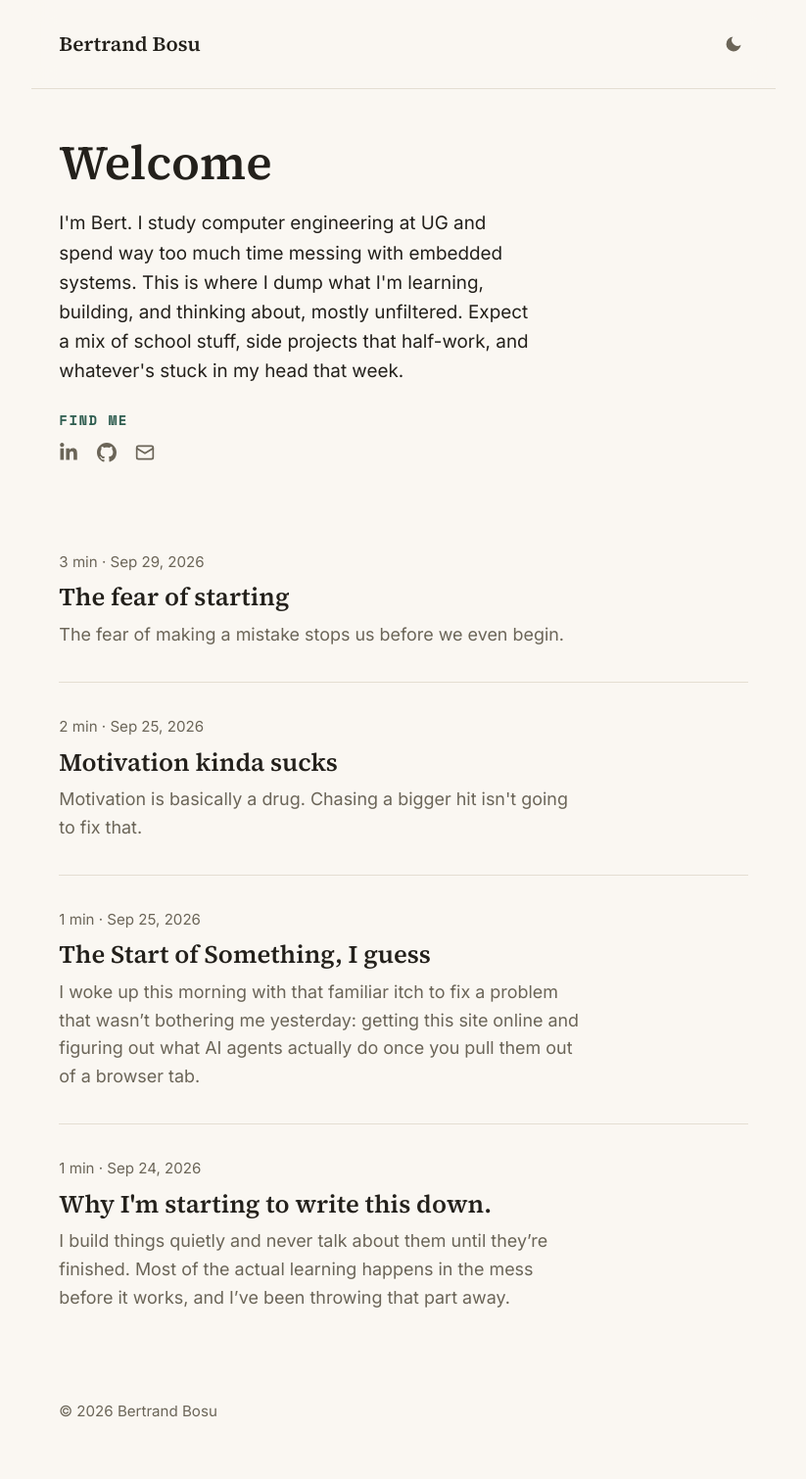
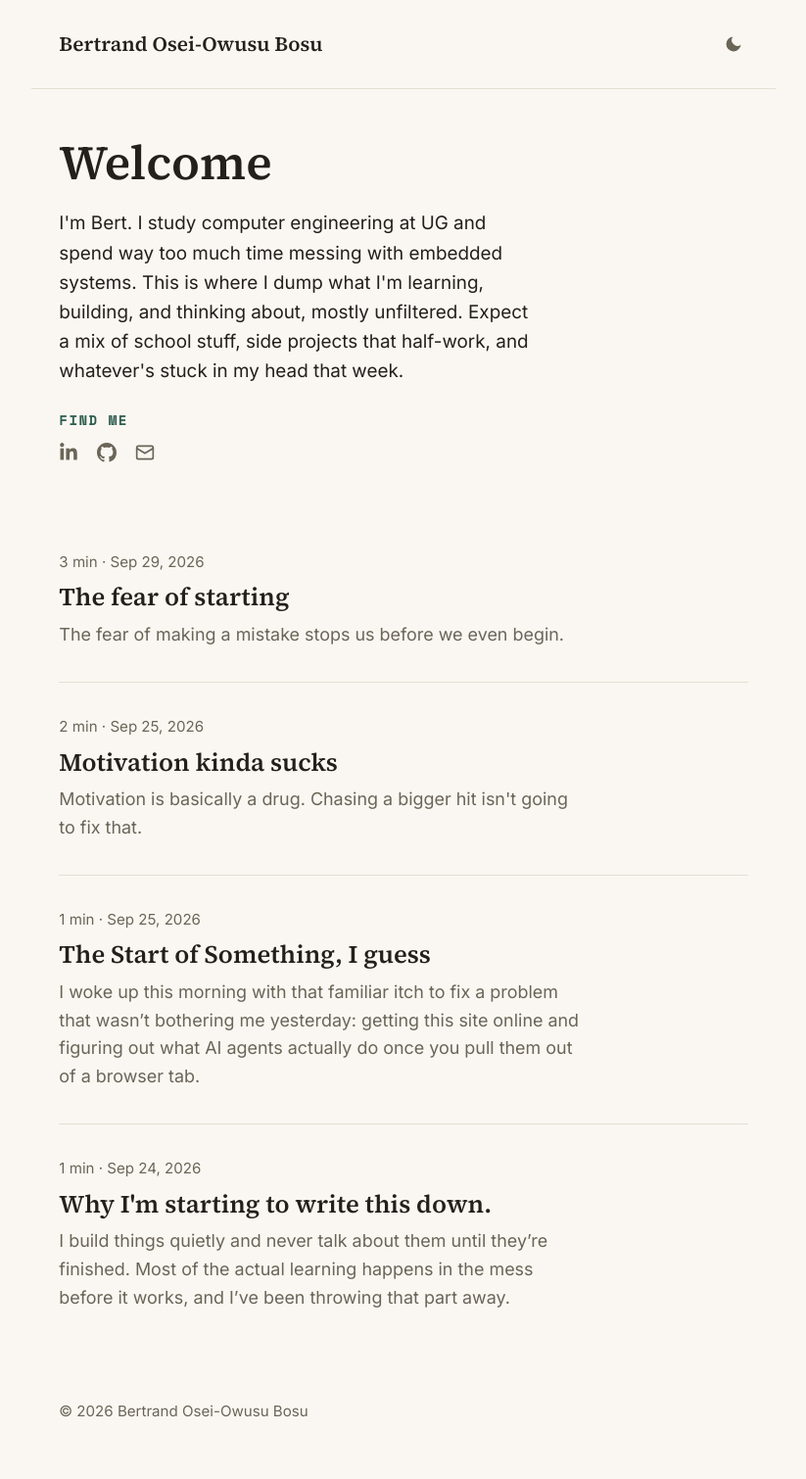
Before and after one commit to Bertqrt/bertrandbosu-blog1, a Jekyll site: the page built from index.md, in a window 1280 px wide. Shown: the whole page at 98% size, without its empty margins (228-1051 px from the left). Built offline with Jekyll 4.4.1, drawn with Linux system fonts in a browser that asks for light colours; comment, search, counter and statistics services are not loaded.

Commit message:
Use full name in the header, site title and footer
Matches the portfolio, which now shows Bertrand Osei-Owusu Bosu.

Co-Authored-By: Claude Opus 5.5 <noreply@anthropic.com>
Claude-Session: https://claude.ai/code/session_01KrmNazYBN1qPtQfGt1Aec4

```diff
--- a/_config.yml
+++ b/_config.yml
@@ -1,4 +1,4 @@
-title: Bertrand Bosu
+title: Bertrand Osei-Owusu Bosu
 description: Notes on building, learning, and figuring things out.
 url: "https://bertqrt.github.io"
 baseurl: "/bertrandbosu-blog1"
--- a/_layouts/default.html
+++ b/_layouts/default.html
@@ -34,7 +34,7 @@
 <body>
   <div class="page">
     <header class="site-header">
-      <a href="{{ '/' | relative_url }}" class="home-link">Bertrand Bosu</a>
+      <a href="{{ '/' | relative_url }}" class="home-link">Bertrand Osei-Owusu Bosu</a>
 
       <button id="theme-toggle" class="theme-toggle" aria-label="Toggle light and dark mode">
         <svg class="icon-sun" viewBox="0 0 24 24" fill="none" stroke="currentColor" stroke-width="2" stroke-linecap="round" stroke-linejoin="round">
@@ -58,7 +58,7 @@
     </main>
 
     <footer class="footer">
-      <p>&copy; {{ site.time | date: '%Y' }} Bertrand Bosu</p>
+      <p>&copy; {{ site.time | date: '%Y' }} Bertrand Osei-Owusu Bosu</p>
     </footer>
   </div>
 
```
